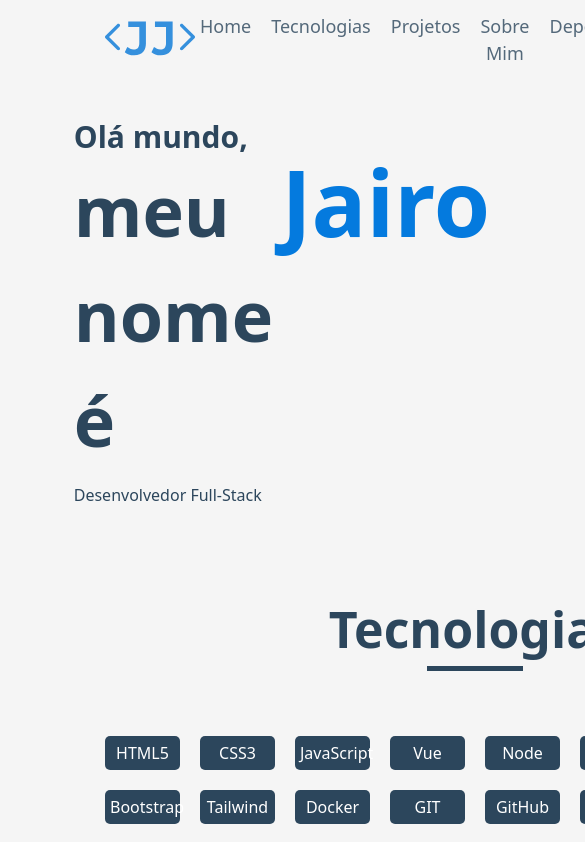
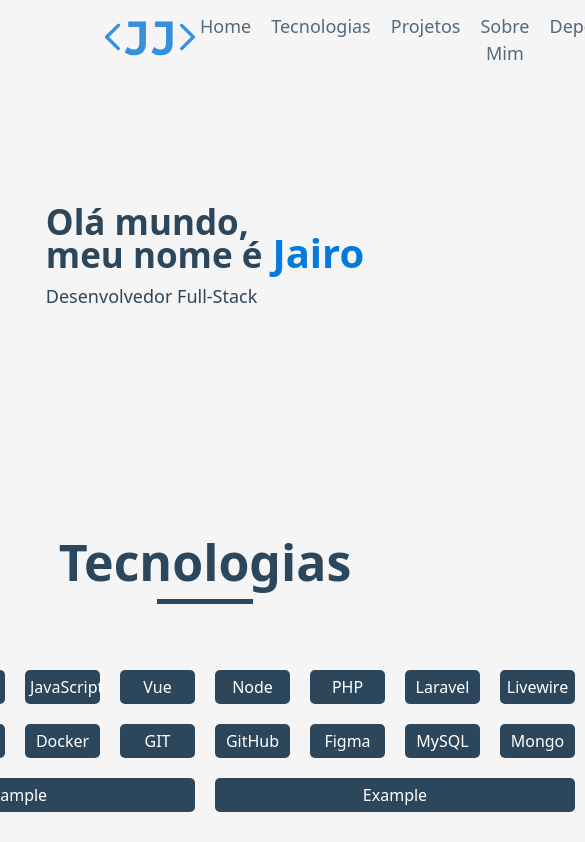
Before and after one commit to jairojrdv/portifolio, a Vue app: page / in a window 390 px wide. Shown: the top 842 px of the page, 585 px wide, since content can reach past the window. Built offline with nearby package versions, Linux system fonts and the light colour scheme; a web font is replaced by a local one.

Commit message:
Responsividade no componente da homepage

```diff
--- a/src/App.vue
+++ b/src/App.vue
@@ -58,6 +58,15 @@ function scrollToTop() {
 </script>
 
 <style scoped>
+.container {
+  display: flex;
+  flex-direction: column;
+  align-items: center;
+  width: 100vw;
+  max-width: 100vw;
+  padding: 0 10px;
+}
+
 .surge-effect{
   animation: allTech 2s ease-out forwards;
   transform: translateY(100vh);
--- a/src/components/HelloWorld.vue
+++ b/src/components/HelloWorld.vue
@@ -10,7 +10,7 @@ const count = ref(0)
     <div class="container-text">
       <div class="header-text">Olá mundo,
       </div>
-      <div class="header-text2"> meu nome é<mark> Jairo</mark>
+      <div class="header-text2">meu nome é<mark>Jairo</mark>
       </div>
       <div class="sub-header">Desenvolvedor Full-Stack</div>
     </div>
@@ -24,14 +24,11 @@ const count = ref(0)
 .container-head {
   text-align: start;
   display: flex;
-  width: 90%;
   height: 60vh;
-  justify-content: space-around;
+  justify-content: space-between;
   align-items: center;
   margin: 0 auto;
-  margin-top: 6%;
-  margin-bottom: 3%;
-  gap: 2%;
+  gap: 5px;
 }
 
 .profile-img {
@@ -43,6 +40,7 @@ const count = ref(0)
   animation: textImg 2s ease-out forwards;
   transform: translateX(100vw);
 }
+
 @keyframes textImg {
   from {
     transform: translateX(100vw);
@@ -53,12 +51,13 @@ const count = ref(0)
 }
 
 .container-text {
+  width: 580px;
   flex-direction: column;
   align-items: center; /* Centraliza verticalmente o conteúdo */
-  width: 48%;
   animation: textFade 2s ease-out forwards;
   transform: translateX(-100vw);
 }
+
 @keyframes textFade {
   from {
     transform: translateX(-100vw);
@@ -71,57 +70,57 @@ const count = ref(0)
 .header-text {
   display: flex;
   align-items: top;
-  height: 20%;
   font-weight: bold;
-  font-size: 70px;
+  font-size: 60px;
   text-align: start;
 }
 .header-text2 {
-  display: flex;
-  align-items: first baseline;
-  width: 100%;
-  height: 20%;
   font-weight: bold;
-  font-size: 70px;
+  line-height: 70px;
+  font-size: 60px;
   text-align: start;
   margin-top: -6%;
 }
 
+.header-text2 mark {
+  margin-left: 15px;
+  color: #047ade;
+  font-size: 80px;
+  background: none;
+}
+
 .sub-header {
   text-align: start;
-  margin-top: 50px;
+  margin-top: 30px;
   font-weight: 400;
   font-size: 30px;
 }
-@media screen and (max-width: 768px) {
 
-  .container-head {
-    text-align: center;
-    display: flex;
-    width: 90%;
-    height: 60vh;
-    justify-content: center;
-    align-items: center;
-    margin: 0 auto;
-    margin-top: 6%;
-    margin-bottom: 3%;
-  }  .header-text {
-    font-size: 30px;
+@media screen and (max-width: 1080px) {
+  .container-text {
+    width: 100%;
   }
-
   .sub-header {
-    font-size: 16px;
     margin-top: 10px;
+    font-size: 22px;
   }
-  img{
+  .profile-img {
     display: none;
   }
 }
-mark{
-  font-size: 130%;
-  color: #047ade;
-  background: none;
-  margin-left: 2%;
-  margin-bottom: 2%;
+
+@media screen and (max-width: 740px) {
+  .sub-header {
+    margin-top: 3px;
+    font-size: 18px;
+  }
+  .header-text, .header-text2 {
+    font-size: 35px;
+    line-height: 50px;
+  }
+  .header-text2 mark {
+    font-size: 40px;
+    margin-left: 10px;
+  }
 }
 </style>
--- a/src/components/NavBar.vue
+++ b/src/components/NavBar.vue
@@ -31,7 +31,6 @@ export default {
 </script>
 <style scoped>
 .nav-container{
-  width: auto;
   height: 80px;
   display: flex;
   flex-direction: row;
```
